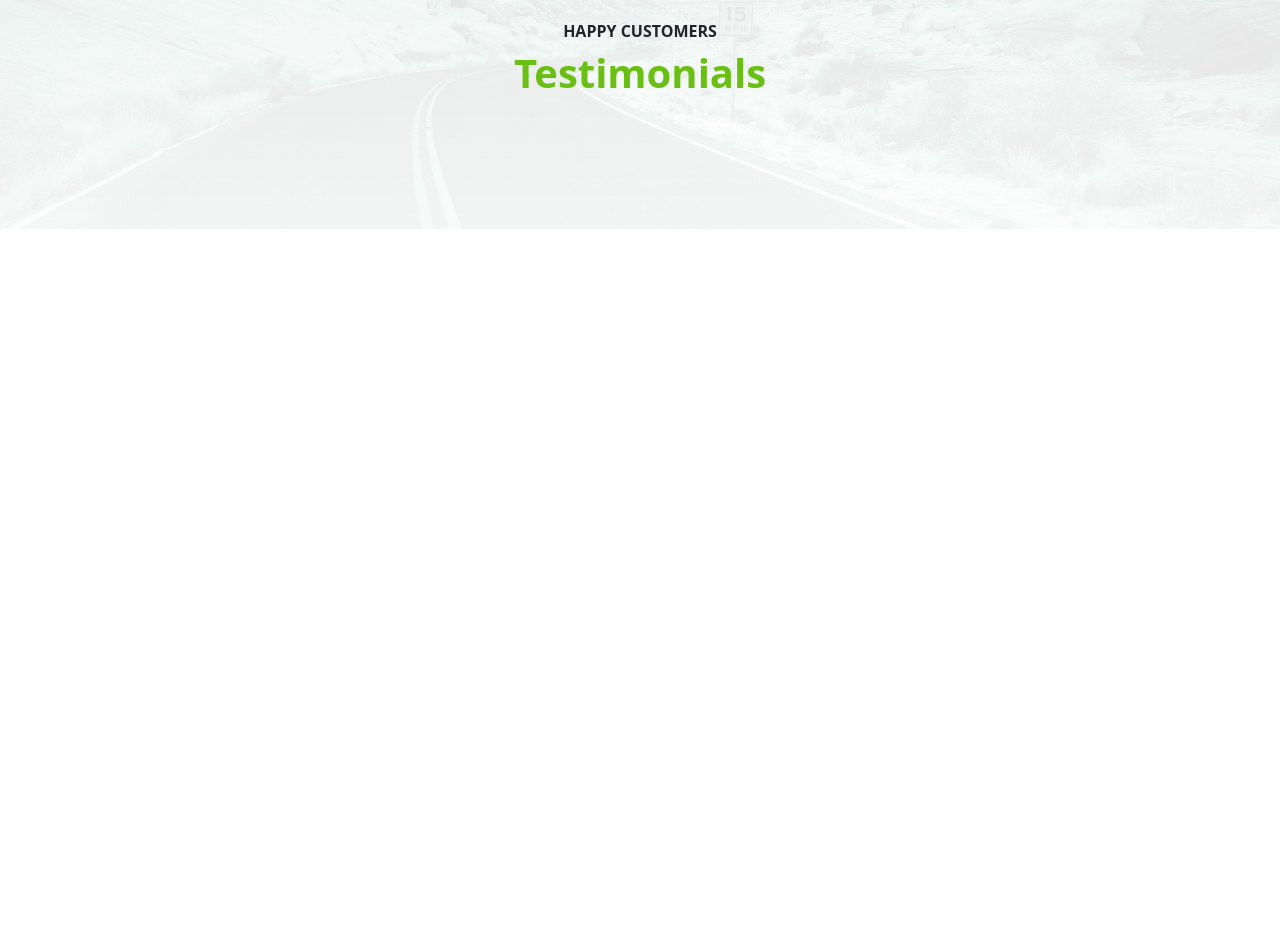
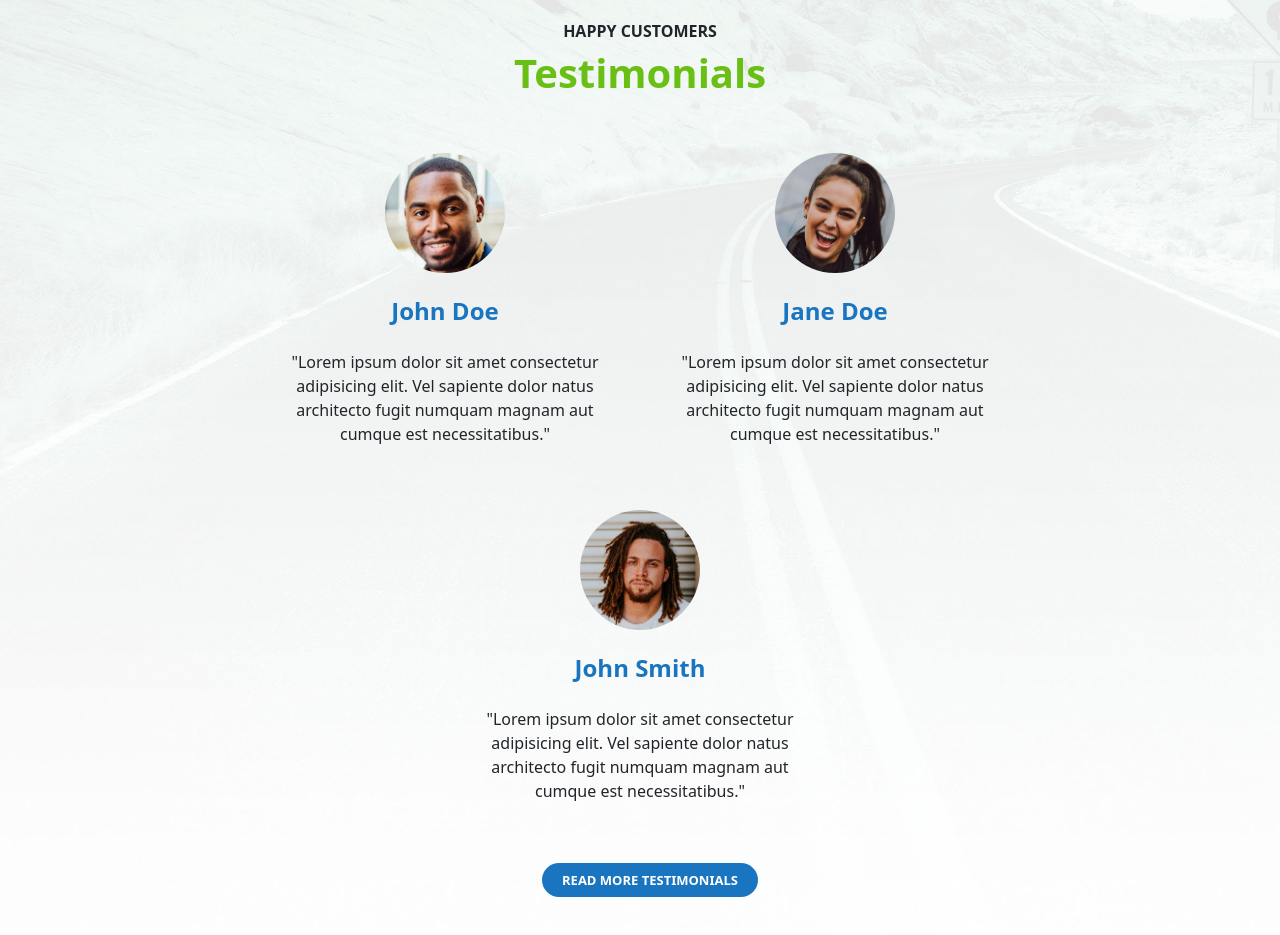
Before and after one commit to SamueleLettieri/proj-html-vuejs, a Vue app: page / in a window 1280 px wide. Shown: the part 3359-4294 px from the top of the page. Before the commit the page ends 3588 px from the top, so only its background shows below. Built offline with nearby package versions, Linux system fonts and the light colour scheme.

Commit message:
cards stestimonials implementate

```diff
--- a/src/components/CardsTestimonials.vue
+++ b/src/components/CardsTestimonials.vue
@@ -1,26 +1,29 @@
 <template>
-<div class="ms_box text-center d-inline-block">
-
-</div>
+    <div class="ms_box text-center d-inline-block mt-5">
+        <div><img class="ms_box-img" :src="card.image" alt=""></div>
+        <h4 class="mt-4 fw-bold">{{card.name}}</h4>
+        <p class="mt-4">{{card.text}}</p>
+    </div>
 </template>
 
 <script>
 export default {
-
+    props:["card"]
 }
 </script>
 
 <style lang="scss" scoped>
 .ms_box{
-    width: 330px;
+    width: 350px;
     margin-left: 20px;
     margin-right: 20px;
 
 }
 
 .ms_box-img{
-    width: 300px;
-    border-bottom: 15px solid #f5f5f5;
+    width: 120px;
+    object-fit: cover;
+    border-radius: 50%;
 }
 
 h4{
--- a/src/components/MainTestimonials.vue
+++ b/src/components/MainTestimonials.vue
@@ -4,8 +4,9 @@
         <h6 class="fw-bold">HAPPY CUSTOMERS</h6>
         <h1 class="fw-bold ms_title">Testimonials</h1>
         <div>
-            <CardsTestimonials/>
+            <CardsTestimonials v-for="(card ,index) in testimonials" :key="index" :card="card"/>
         </div>
+        <div class="ms_box-link mt-5"><a class="ms_link fw-bold" href="#">READ MORE TESTIMONIALS</a></div>
     </div>
   </section>
 </template>
@@ -21,19 +22,19 @@ export default {
         return{
             testimonials:[
                 {
-                    image: "../assets/img/avada-movers-johndoe-final.jpg",
+                    image: require("../assets/img/avada-movers-johndoe-final.jpg"),
                     name: "John Doe",
-                    text:"Lorem ipsum dolor sit amet consectetur adipisicing elit. Reprehenderit autem nobis quod itaque ut fugiat repellendus, cum ipsum corrupti dolor maxime."
+                    text:'"Lorem ipsum dolor sit amet consectetur adipisicing elit. Vel sapiente dolor natus architecto fugit numquam magnam aut cumque est necessitatibus."'
                 },
                 {
-                    image: "../assets/img/avada-movers-janedoe-final.jpg",
+                    image: require("../assets/img/avada-movers-janedoe-final.jpg"),
                     name: "Jane Doe",
-                    text:"Lorem ipsum dolor sit amet consectetur adipisicing elit. Reprehenderit autem nobis quod itaque ut fugiat repellendus, cum ipsum corrupti dolor maxime."
+                    text:'"Lorem ipsum dolor sit amet consectetur adipisicing elit. Vel sapiente dolor natus architecto fugit numquam magnam aut cumque est necessitatibus."'
                 },
                 {
-                    image: "../assets/img/avada-movers-johnsmith-final.jpg",
+                    image: require("../assets/img/avada-movers-johnsmith-final.jpg"),
                     name: "John Smith",
-                    text:"Lorem ipsum dolor sit amet consectetur adipisicing elit. Reprehenderit autem nobis quod itaque ut fugiat repellendus, cum ipsum corrupti dolor maxime."
+                    text:'"Lorem ipsum dolor sit amet consectetur adipisicing elit. Vel sapiente dolor natus architecto fugit numquam magnam aut cumque est necessitatibus."'
                 },
             ],
         }
```
